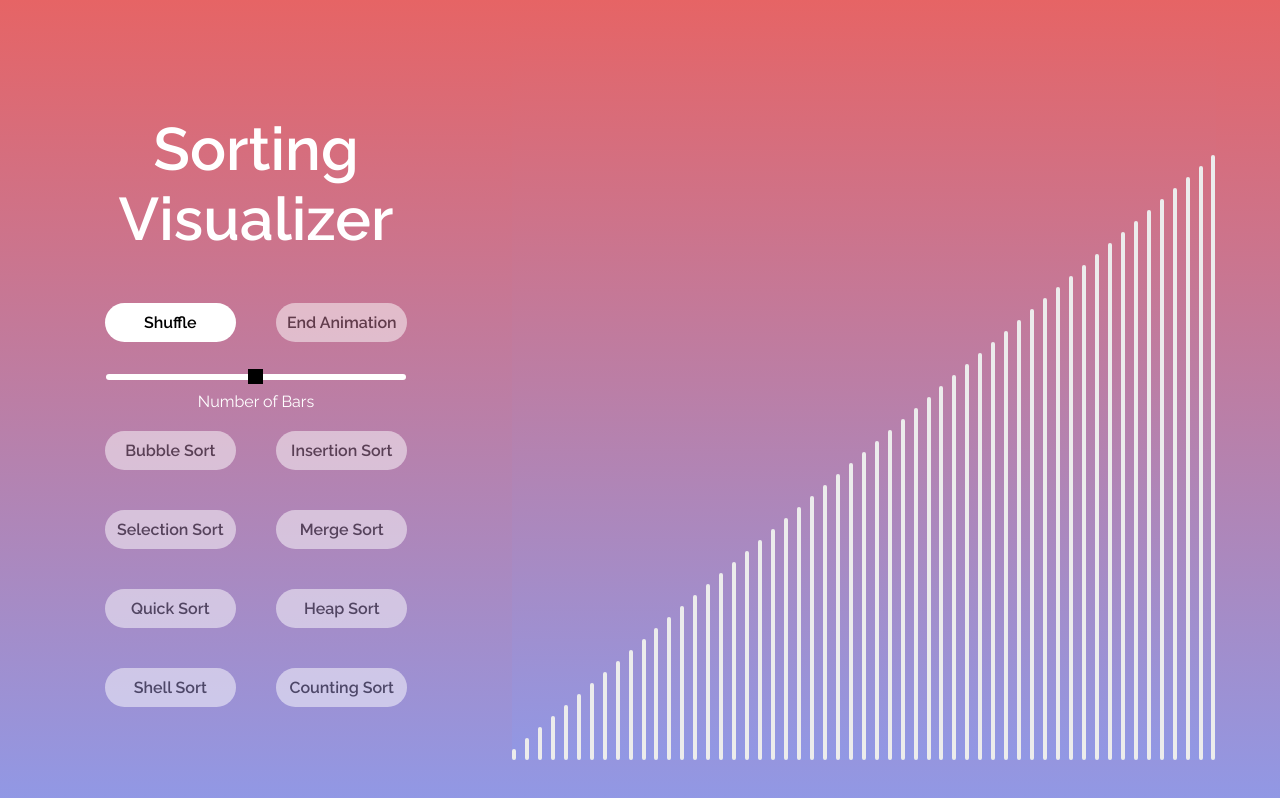
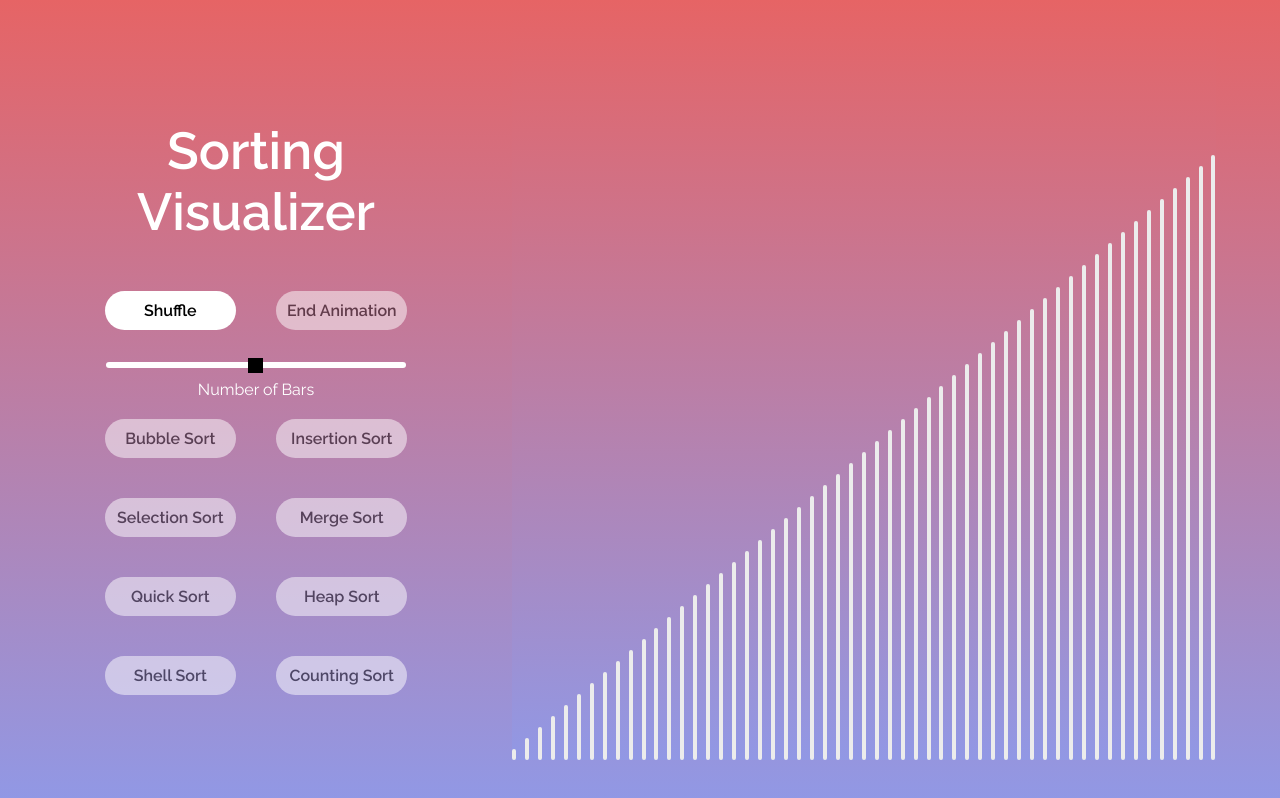
Before and after one commit to stevenhuang010/Sorting-Illustrator, a React (Create React App) app: page / in a window 1280 px wide. Built offline with nearby package versions, Linux system fonts and the light colour scheme.

Commit message:
reduced text size

```diff
--- a/src/App.css
+++ b/src/App.css
@@ -12,7 +12,7 @@ h1 {
   font-family: 'Raleway', sans-serif;
   font-weight: 600;
   color: white;
-  font-size: 60px;
+  font-size: 52px;
   text-align: center;
   margin-bottom: 10px;
 }
```
